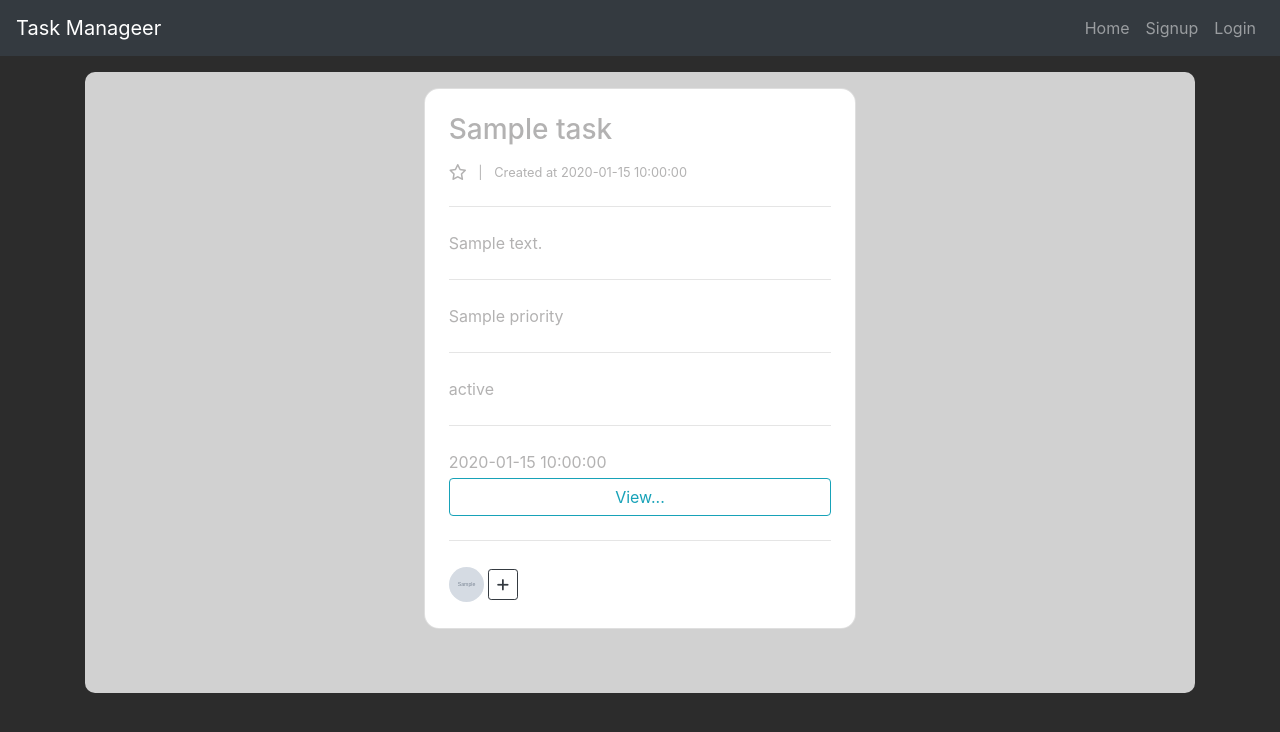
After one commit to vebulogmetra/task_manageer, a Python web app: template src/front/templates/task.html in a window 1280 px wide. The commit adds this page. Shown: the top 732 px of the page. Run offline with Jinja, Linux system fonts and the light colour scheme; the template is opened without the code that fills it: most values are stand-ins (such as "Sample title", 1, 10 or a date in 2020); grey boxes marked "Sample" are stand-in pictures; some libraries are stand-ins or nearby versions.

Commit message:
add list tasks view

```diff
--- a/src/api_v1/tasks/schemas.py
+++ b/src/api_v1/tasks/schemas.py
@@ -28,6 +28,8 @@ class TaskCommentGet(BaseModel):
     id: UUID
     content: str
     created_at: datetime
+    user_id: UUID
+    task_id: UUID
 
     @field_serializer("created_at")
     def serialize_created_at(self, created_at: datetime):
@@ -37,6 +39,7 @@ class TaskCommentGet(BaseModel):
 
 
 class TaskGet(Task):
+    model_config = ConfigDict(from_attributes=True)
     id: UUID
     users: Optional[list[WithUser]] = []
     comments: Optional[list[TaskCommentGet]] = []
--- a/src/front/pages/task/views.py
+++ b/src/front/pages/task/views.py
@@ -51,6 +51,7 @@ async def task_page(
         task: Task = await get_task_by_id_handler(
             task_id=task_id, session=session, current_user=current_user
         )
+
     context = {
         "logged_in": True,
         "single_task": True,
--- a/src/front/templates/base.html
+++ b/src/front/templates/base.html
@@ -34,6 +34,9 @@
                 <li class="nav-item {% block nav_projects %}{% endblock %}">
                     <a class="nav-link" href="/front/pages/project/all">Projects</a>
                 </li>
+                <li class="nav-item {% block nav_tasks %}{% endblock %}">
+                    <a class="nav-link" href="/front/pages/task/all">Tasks</a>
+                </li>
                 <li class="nav-item">
                     <a class="nav-link" href="/front/pages/logout">Logout</a>
                 </li>
--- /dev/null
+++ b/src/front/templates/task.html
@@ -0,0 +1,99 @@
+{% extends "base.html" %}
+
+{% block head %}
+<link href="{{ url_for('static', path='/css/task_style.css') }}" rel="stylesheet">
+{% endblock %}
+
+{% block nav_tasks %}active{% endblock %}
+
+{% block content %}
+
+{% if tasks %}
+
+<section class="mt-3" style="background-color: #d1d1d1; border-radius: 10px;">
+  <div class="d-flex flex-wrap justify-content-center align-items-center pt-3 pb-3">
+{% for task in tasks %}
+    <div class="col col-md-9 col-lg-7 col-xl-5">
+      <div class="card mb-5" style="border-radius: 15px;">
+        <div class="card-body p-4">
+          <h3 class="mb-3">{{ task.title }}</h3>
+          <p class="small mb-0"><i class="far fa-star fa-lg"></i> <span class="mx-2">|</span> Created
+            at {{ task.created_at }}</p>
+          <hr class="my-4">
+          <span>{{ task.description }}</span>
+          <hr class="my-4">
+          <span>{{ task.priority }}</span>
+          <hr class="my-4">
+          <span>{{ task.status }}</span>
+          <hr class="my-4">
+          <span>{{ task.due_date }}</span>
+          <div class="d-flex pt-1">
+            <a href="/front/pages/task/{{ task.id }}" role="button" class="btn btn-outline-info me-1 flex-grow-1">View...</a>
+          </div>
+          <hr class="my-4">
+          <div class="d-flex justify-content-start align-items-center">
+            {% for user in task.users %}
+            <div class="rounded-circle overflow-hidden" style="width: 35px; height: 35px;">
+              <a href="/front/pages/user/{{ user.id }}">
+                <img src="{{ url_for('static', path='/profileimages/' + user.avatar_url) }}" alt="avatar"
+                  style="object-fit: cover; width: 100%; height: 100%;" width="35" height="35">
+              </a>
+            </div>
+            {% endfor %}
+            {% if not task.users %}
+            <span>No users &#128760;</span>
+            {% endif %}
+            <a href="/front/pages/user/all" class="btn btn-outline-dark btn-sm btn-floating m-1" role="button" aria-pressed="true">
+              <i class="fas fa-plus"></i>
+            </a>
+          </div>
+        </div>
+      </div>
+    </div>
+{% endfor %}
+  </div>
+</section>
+{% endif %}
+
+{% if task and single_task %}
+<div class="container py-5 h-100">
+  <div class="row d-flex justify-content-center align-items-center h-100">
+    <div class="col col-xl-10">
+      <div class="card mb-5" style="border-radius: 15px;">
+        <div class="card-body p-4">
+          <h3 class="mb-3">{{ task.title }}</h3>
+          <p class="small mb-0"><i class="far fa-star fa-lg"></i> <span class="mx-2">|</span> Created
+            at {{ task.created_at }}</p>
+          <hr class="my-4">
+          <span>{{ task.description }}</span>
+          <hr class="my-4">
+          <span>{{ task.priority }}</span>
+          <hr class="my-4">
+          <span>{{ task.status }}</span>
+          <hr class="my-4">
+          <span>{{ task.due_date }}</span>
+          <hr class="my-4">
+          <div class="d-flex justify-content-start align-items-center">
+            <p class="mb-0 text-uppercase mr-2"><i class="fas fa-link ms-4 me-2"></i> <span
+                class="text-muted small">Assigned developers: </span>
+            {% for user in task.users %}
+            <div class="rounded-circle overflow-hidden m-1" style="width: 70px; height: 70px;">
+              <a href="/front/pages/user/{{ user.id }}">
+                <img src="{{ url_for('static', path='/profileimages/' + user.avatar_url) }}" alt="avatar"
+                  style="object-fit: cover; width: 100%; height: 100%;" width="70" height="70">
+              </a>
+            </div>
+            {% endfor %}
+            <a href="/front/pages/user/all" class="btn btn-outline-dark btn-sm btn-floating m-1" role="button" aria-pressed="true">
+              <i class="fas fa-plus"></i>
+            </a>
+          </div>
+        </div>
+      </div>
+    </div>
+  </div>
+</div>
+
+{% endif %}
+
+{% endblock %}
```
